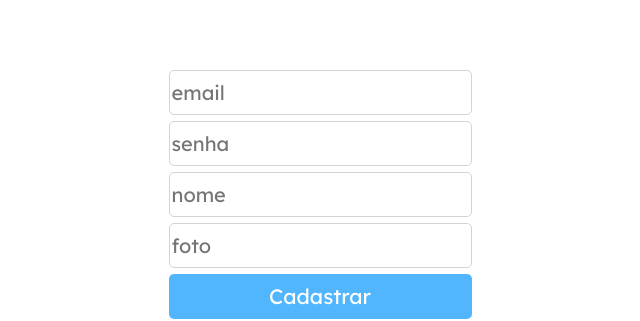
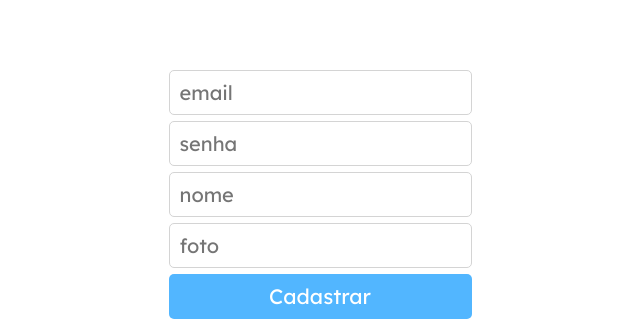
Before and after one commit to MatheusLira95/track-it, a React (Create React App) app: page /cadastro in a window 1280 px wide. Shown: the part 234-555 px from the top of the page, without its empty margins (320-960 px from the left). Built offline with nearby package versions, Linux system fonts and the light colour scheme.

Commit message:
Route /cadastro fully implemented

```diff
--- a/package.json
+++ b/package.json
@@ -10,6 +10,7 @@
     "react": "^17.0.2",
     "react-dom": "^17.0.2",
     "react-ionicons": "^4.2.0",
+    "react-loader-spinner": "^4.0.0",
     "react-router-dom": "^5.2.0",
     "react-scripts": "4.0.3",
     "styled-components": "^5.3.0",
--- /dev/null
+++ b/src/Components/Loading.js
@@ -0,0 +1,14 @@
+import Loader from "react-loader-spinner";
+
+export default function Loading(){
+    return(
+        <>
+            <Loader
+                type="ThreeDots"
+                color="#FFF"
+                height={45}
+                width={45}
+            />
+        </>
+    );
+}
--- a/src/Components/Login.js
+++ b/src/Components/Login.js
@@ -1,6 +1,10 @@
 import styled from "styled-components";
 import Logo from "../images/logo.png";
+import { useHistory } from "react-router-dom";
+
 export default function Login(){
+
+    const history = useHistory();
     return(
         <>
             <Container>
@@ -8,7 +12,7 @@ export default function Login(){
                 <input type="text" placeholder="email"></input>
                 <input type="password" placeholder="senha"></input>
                 <button>Entrar</button>
-                <p>Não tem uma conta? Cadastre-se!</p>
+                <p onClick={() => history.push("/cadastro")}>Não tem uma conta? Cadastre-se!</p>
             </Container>
         </>
     );
--- a/src/Components/Register.js
+++ b/src/Components/Register.js
@@ -1,16 +1,47 @@
 import styled from "styled-components";
+import axios from "axios";
 import Logo from "../images/logo.png";
+import { useState } from "react";
+import { useHistory } from "react-router-dom";
+import Loading from "./Loading";
+
+
 export default function Register(){
+    const [email, setEmail] = useState("");
+    const [name, setName] = useState("");
+    const [image, setImage] = useState("");
+    const [password, setPassword] = useState("");
+    const [disabled, setDisabled] = useState(false)
+
+    const history = useHistory();
+
+    function Subscribe(){
+        const body = {email, name, image, password};
+        console.log(body)
+        setDisabled(true)
+        const request = axios.post("https://mock-api.bootcamp.respondeai.com.br/api/v2/trackit/auth/sign-up", body);
+        request.then(() => {
+            history.push("/")
+        })
+        request.catch((err) => {
+            alert("Dados inseridos incorretamente, tente novamente.")
+            setDisabled(false)
+        })
+
+    }
+
     return(
         <>
-            <Container>
+            <Container enabled={disabled} >
                 <img src={Logo} alt="Track-it" />
-                <input type="text" placeholder="email"></input>
-                <input type="text" placeholder="senha"></input>
-                <input type="text" placeholder="nome"></input>
-                <input type="text" placeholder="foto"></input>
-                <button>Cadastrar</button>
-                <p>Já tem uma conta? Faça login!</p>
+                <input onChange={(e) => setEmail(e.target.value)} type="text" placeholder="email" disabled={disabled}></input>
+                <input onChange={(e) => setPassword(e.target.value)} type="text" placeholder="senha" disabled={disabled}></input>
+                <input onChange={(e) => setName(e.target.value)} type="text" placeholder="nome" disabled={disabled}></input>
+                <input onChange={(e) => setImage(e.target.value)} type="text" placeholder="foto" disabled={disabled}></input>
+                <button onClick={Subscribe} disabled={disabled}>
+                    {disabled ? <Loading /> : "Cadastrar"}
+                </button>
+                <p onClick={() => history.push("/")}>Já tem uma conta? Faça login!</p>
             </Container>
         </>
     );
@@ -35,6 +66,8 @@ const Container = styled.div`
         outline: none;
         margin-bottom: 6px;
         font-size: 20px;
+        padding: 0px 10px;
+        color: #505050;
     }
     button{
         width: 303px;
@@ -46,6 +79,7 @@ const Container = styled.div`
         outline: none;
         border-radius: 5px;
         margin-bottom: 25px;
+        opacity: ${props => props.enabled ? 0.6 : 1 };
     }
     p{
         color: #52b6ff;
@@ -55,3 +89,4 @@ const Container = styled.div`
 
 
 `;
+//
```
Also changed, not shown: 1 other file (tests, documents, lock files or other folders).
